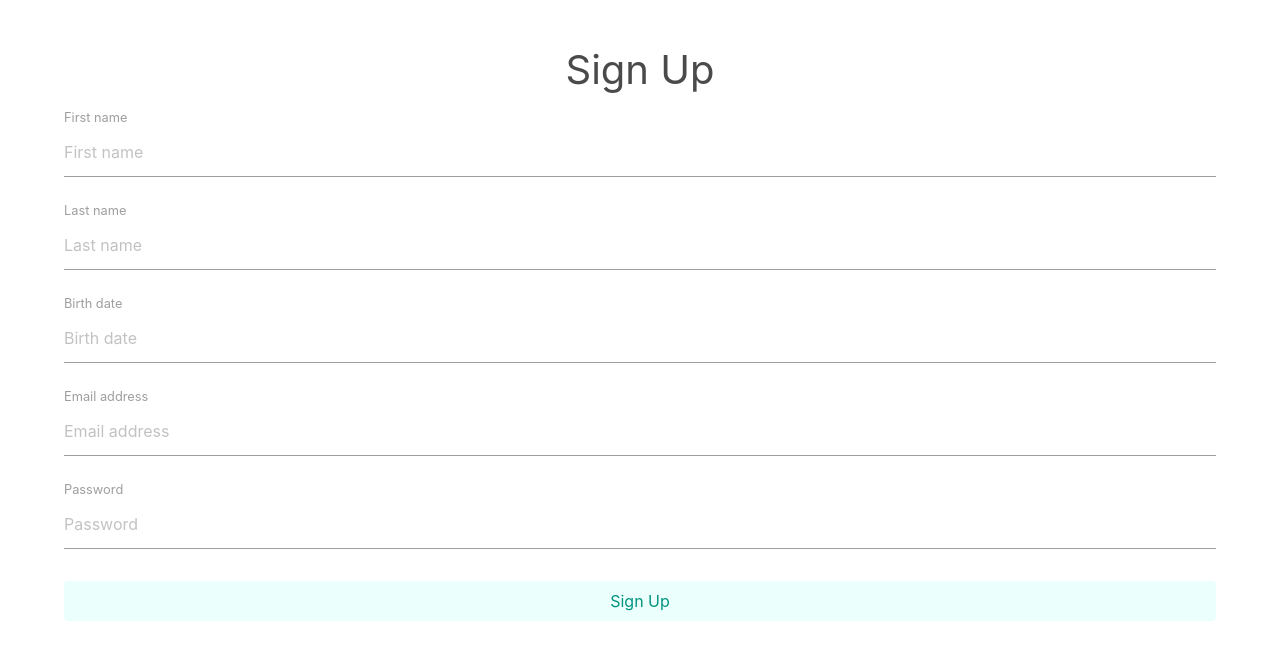
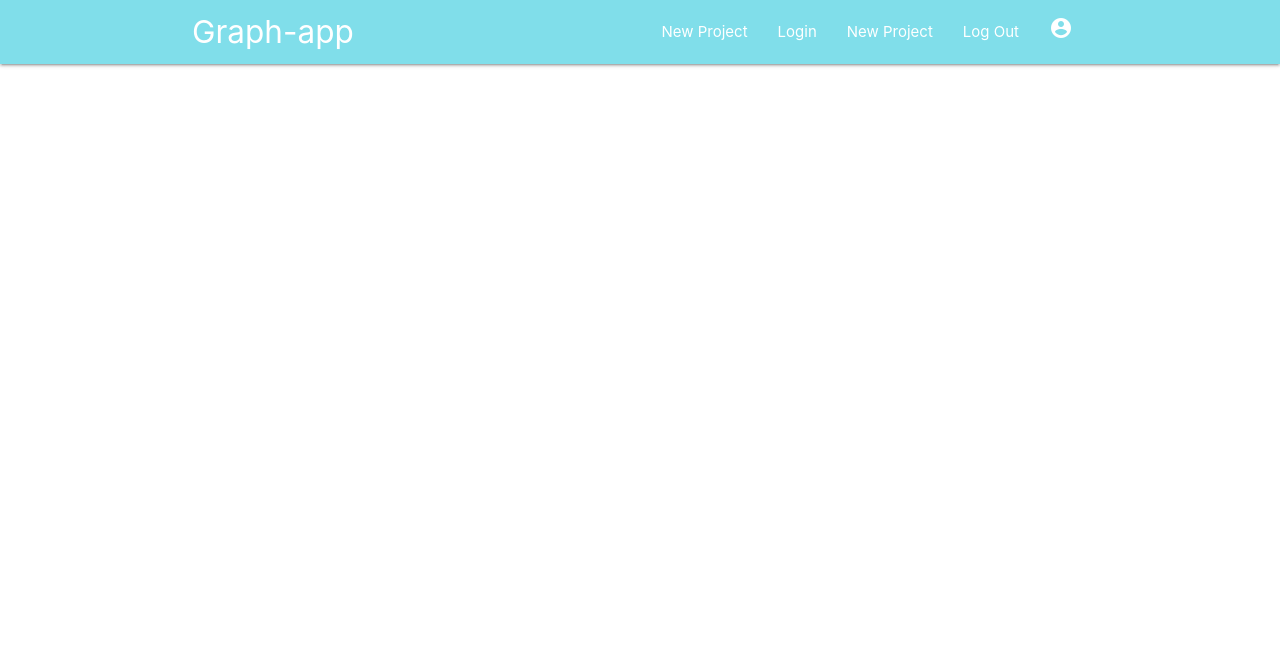
Before and after one commit to pepavlad/Graph-app, a React app: page / in a window 1280 px wide. Shown: the top 660 px of the page. Built offline with nearby package versions, Linux system fonts and the light colour scheme.

Commit message:
feat: add navbar

```diff
--- a/src/App.css
+++ b/src/App.css
@@ -2,3 +2,8 @@
   max-width: 600px;
   margin: 0 auto;
 }
+.links {
+  display: flex;
+  justify-content: center;
+  align-items: center;
+}
--- a/src/App.tsx
+++ b/src/App.tsx
@@ -1,9 +1,15 @@
 import React from "react";
 import "./App.css";
-import SignUp from "./pages/SignUp";
-
+import { BrowserRouter, Switch, Route } from "react-router-dom";
+import Navbar from "./components/layout/Navbar";
 const App: React.FC = () => {
-  return <SignUp />;
+  return (
+    <BrowserRouter>
+      <div className="App">
+        <Navbar />
+      </div>
+    </BrowserRouter>
+  );
 };
 
 export default App;
--- a/src/components/Button.tsx
+++ /dev/null
@@ -1,27 +0,0 @@
-import React, { FC, ButtonHTMLAttributes } from "react";
-
-interface ButtonProps extends ButtonHTMLAttributes<HTMLButtonElement> {
-  text: string;
-  className?: string;
-}
-
-const Button: FC<ButtonProps> = ({
-  text,
-  className,
-  onClick,
-  type,
-  disabled,
-}) => {
-  return (
-    <button
-      type={type}
-      className={`button ${className}`}
-      onClick={onClick}
-      disabled={disabled}
-    >
-      {text}
-    </button>
-  );
-};
-
-export default Button;
--- a/src/components/Input.tsx
+++ /dev/null
@@ -1,38 +0,0 @@
-import React, { FC, InputHTMLAttributes } from "react";
-import InputMask from "react-input-mask";
-interface InputProps extends InputHTMLAttributes<HTMLInputElement> {
-  label: string;
-  mask: string;
-}
-
-const Input: FC<InputProps> = ({
-  type = "text",
-  placeholder,
-  value,
-  name,
-  onChange,
-  label,
-  mask,
-}) => {
-  return (
-    <div className="field">
-      <div className="control">
-        <label htmlFor={name}>{label}</label>
-        <InputMask
-          mask={mask}
-          className="input is-small"
-          type={type}
-          placeholder={placeholder}
-          value={value}
-          name={name}
-          id={name}
-          onChange={onChange}
-          required
-          autoComplete="off"
-        />
-      </div>
-    </div>
-  );
-};
-
-export default Input;
--- /dev/null
+++ b/src/components/layout/Navbar.tsx
@@ -0,0 +1,19 @@
+import React from "react";
+import { Link } from "react-router-dom";
+import SignedInLinks from "./SignedInLinks";
+import SignedOutLinks from "./SignedOutLinks";
+const Navbar: React.FC = () => {
+  return (
+    <nav className="nav-wrapper cyan lighten-3">
+      <div className="container">
+        <Link to="/" className="brand-logo">
+          Graph-app
+        </Link>
+        <SignedInLinks />
+        <SignedOutLinks />
+      </div>
+    </nav>
+  );
+};
+
+export default Navbar;
--- /dev/null
+++ b/src/components/layout/SignedInLinks.tsx
@@ -0,0 +1,22 @@
+import React from "react";
+import { NavLink } from "react-router-dom";
+
+const SignedInLinks: React.FC = () => {
+  return (
+    <ul className="links right">
+      <li>
+        <NavLink to="/">New Project</NavLink>
+      </li>
+      <li>
+        <NavLink to="/">Log Out</NavLink>
+      </li>
+      <li>
+        <NavLink to="/">
+          <i className="icon material-icons">account_circle</i>
+        </NavLink>
+      </li>
+    </ul>
+  );
+};
+
+export default SignedInLinks;
--- /dev/null
+++ b/src/components/layout/SignedOutLinks.tsx
@@ -0,0 +1,17 @@
+import React from "react";
+import { NavLink } from "react-router-dom";
+
+const SignedOutLinks: React.FC = () => {
+  return (
+    <ul className="links right">
+      <li>
+        <NavLink to="/">New Project</NavLink>
+      </li>
+      <li>
+        <NavLink to="/">Login</NavLink>
+      </li>
+    </ul>
+  );
+};
+
+export default SignedOutLinks;
--- a/src/index.tsx
+++ b/src/index.tsx
@@ -1,6 +1,8 @@
 import * as React from "react";
 import * as ReactDOM from "react-dom";
-import "bulma/css/bulma.min.css";
+import "./firebase";
+import { Provider } from "react-redux";
 import App from "./App";
 
-ReactDOM.render(<App />, document.getElementById("root") as HTMLElement);
+const app = <App />;
+ReactDOM.render(app, document.getElementById("root") as HTMLElement);
```
Also changed, not shown: src/App.scss.d.ts (deleted, +0 -7 lines).
